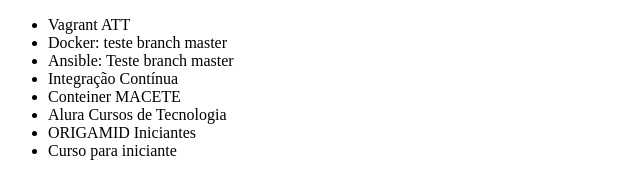
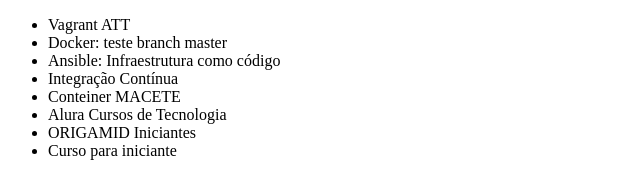
Before and after one commit to wendel-passos/TreinamentoGitAlura, a plain HTML site: page index.html in a window 1280 px wide. Shown: the full height of the page, 0-640 px from the left. Drawn offline with Linux system fonts and the light colour scheme.

Commit message:
index.html

```diff
--- a/index.html
+++ b/index.html
@@ -8,7 +8,7 @@
     <ul>
         <li>Vagrant ATT</li>
         <li>Docker: teste branch master </li>
-        <li>Ansible: Teste branch master </li>
+        <li>Ansible: Infraestrutura como código </li>
         <li>Integração Contínua</li>
         <li>Conteiner MACETE</li>
         <li>Alura Cursos de Tecnologia </li>
```
